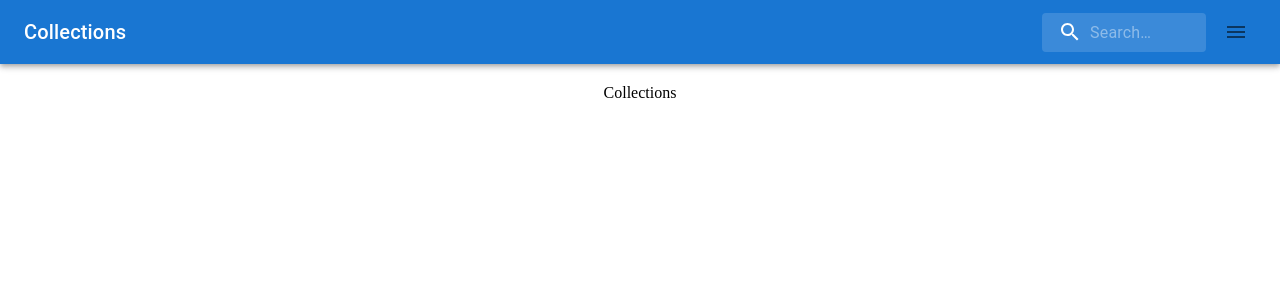
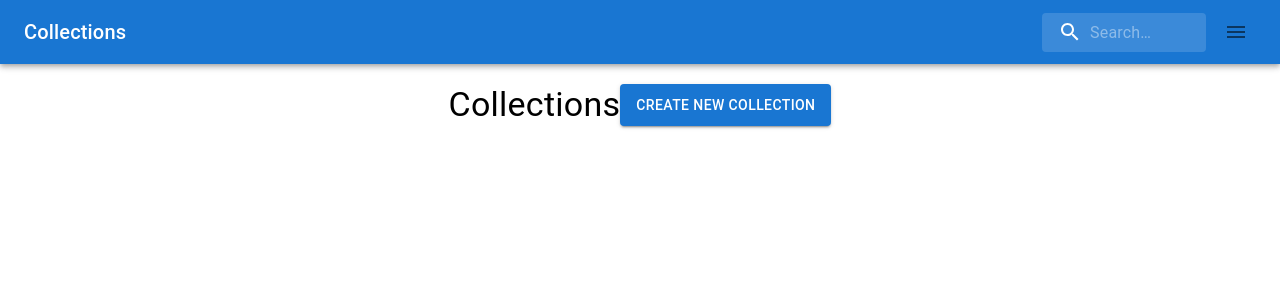
Before and after one commit to Dauhaliavets/pers-collections-app, a React (Create React App) app: page /collections in a window 1280 px wide. Shown: the top 300 px of the page. Built offline with nearby package versions, Linux system fonts and the light colour scheme; the HTML template or start-up script is replaced by a standard one.

Commit message:
refactor: minor refactor

```diff
--- a/src/App.tsx
+++ b/src/App.tsx
@@ -10,8 +10,9 @@ import { SignUpForm } from './components/signup/SignUpForm'
 import { Users } from './pages/Users'
 import { Auth } from './pages/Auth'
 import { Welcome } from './pages/Welcome'
-import { Collections } from './pages/Home'
+import { Collections } from './pages/Collections'
 import Container from '@mui/material/Container'
+import { CreateCollection } from './components/createCollection/CreateCollection'
 
 function App() {
   const [theme, setTheme] = useState<Themes>(
@@ -36,6 +37,7 @@ function App() {
                 <Route path='signup' element={<SignUpForm />} />
               </Route>
               <Route path='collections' element={<Collections />} />
+              <Route path='collections/create' element={<CreateCollection />} />
               <Route path='users' element={<Users />} />
             </Routes>
           </Container>
--- a/src/components/login/LoginForm.tsx
+++ b/src/components/login/LoginForm.tsx
@@ -30,7 +30,7 @@ export const LoginForm: React.FC = () => {
   const onSubmit: SubmitHandler<LoginInputs> = (fields) => dispatch(logIn(fields))
 
   React.useEffect(() => {
-    if (isAuth) navigate('/home')
+    if (isAuth) navigate('/collections')
   }, [isAuth])
 
   return (
--- a/src/components/signup/SignUpForm.tsx
+++ b/src/components/signup/SignUpForm.tsx
@@ -32,7 +32,7 @@ export const SignUpForm: React.FC = () => {
   const onSubmit: SubmitHandler<SignUpInputs> = (fields) => dispatch(signUp(fields))
 
   React.useEffect(() => {
-    if (isAuth) navigate('/home')
+    if (isAuth) navigate('/collections')
   }, [isAuth])
 
   return (
--- /dev/null
+++ b/src/pages/Collections.tsx
@@ -0,0 +1,19 @@
+/* eslint-disable camelcase */
+import { Button, Typography } from '@mui/material'
+import React from 'react'
+import { useNavigate } from 'react-router-dom'
+
+export const Collections: React.FC = () => {
+  const navigate = useNavigate()
+
+  return (
+    <>
+      <Typography variant='h4' component='h3'>
+        Collections
+      </Typography>
+      <Button variant='contained' onClick={() => navigate('create')}>
+        Create New Collection
+      </Button>
+    </>
+  )
+}
--- a/src/pages/Home.tsx
+++ /dev/null
@@ -1,9 +0,0 @@
-import React from 'react'
-
-export const Collections: React.FC = () => {
-  return (
-    <>
-      <div>Collections</div>
-    </>
-  )
-}
```
